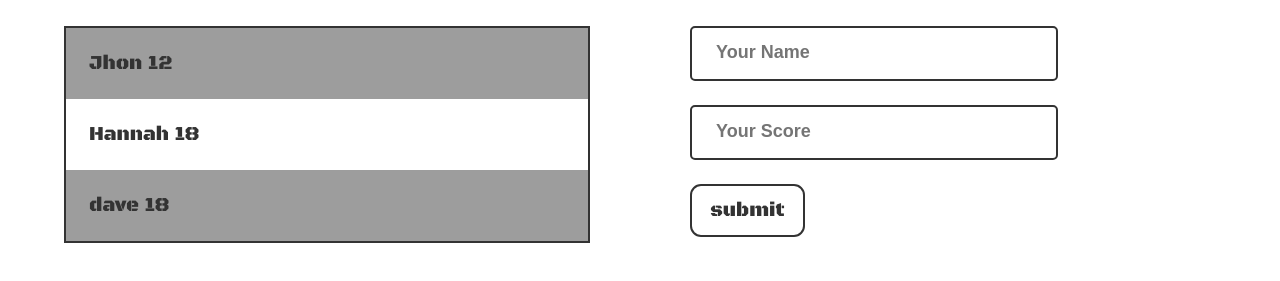
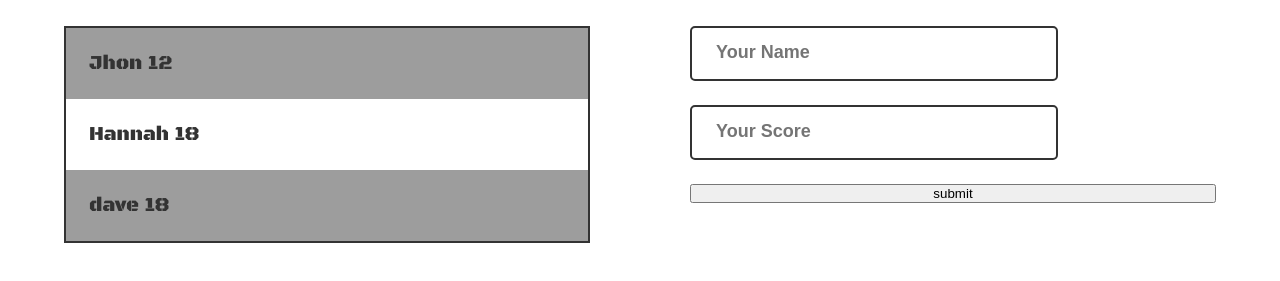
Before and after one commit to AjroudiRida/Leaderboard, a website built with webpack: page src/index.html in a window 1280 px wide. Shown: the part 301-582 px from the top of the page. Built offline with nearby package versions, Linux system fonts and the light colour scheme.

```diff
--- a/src/index.html
+++ b/src/index.html
@@ -40,7 +40,7 @@
                 placeholder="your score"
                 required
               />
-              <a class="form-btn" href="#" alt="">submit</a>
+              <button class="form-btn">submit</button>
             </form>
           </div>
         </div>
```
Also changed, not shown: README.md.
